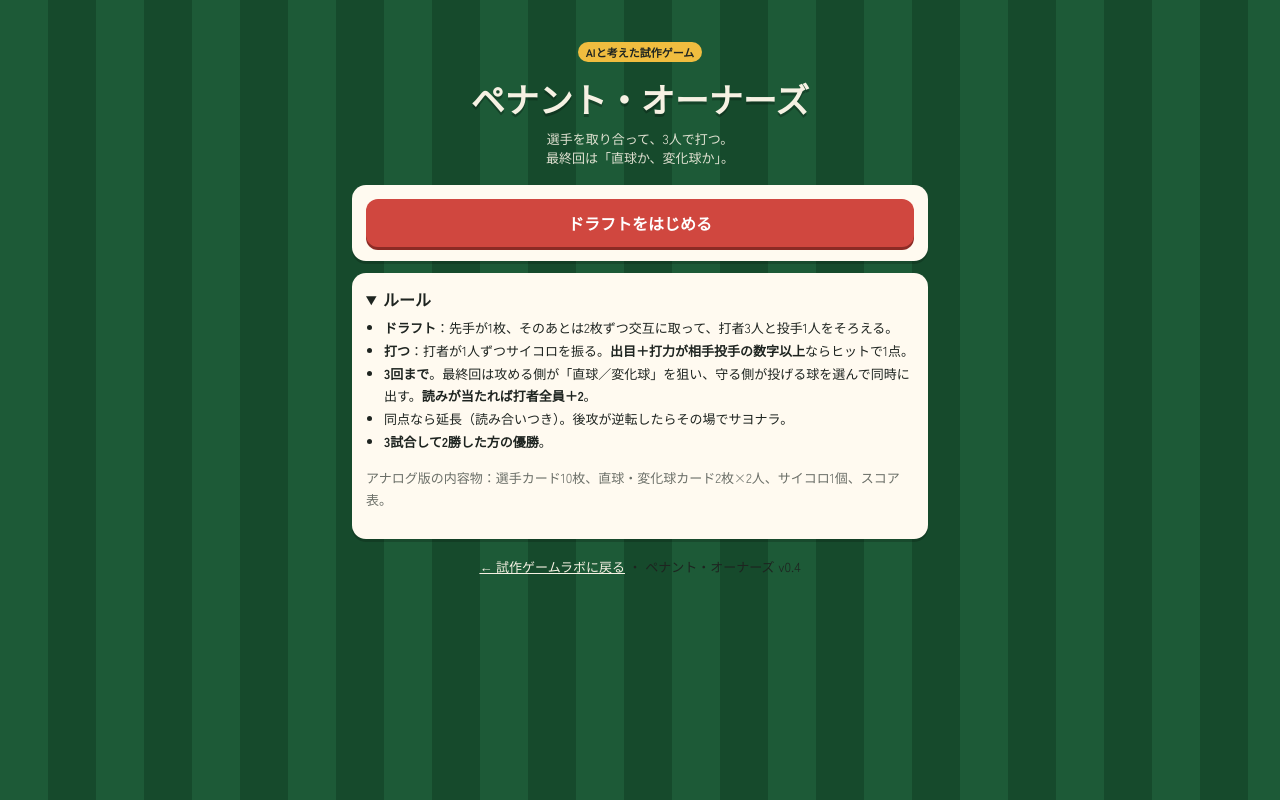
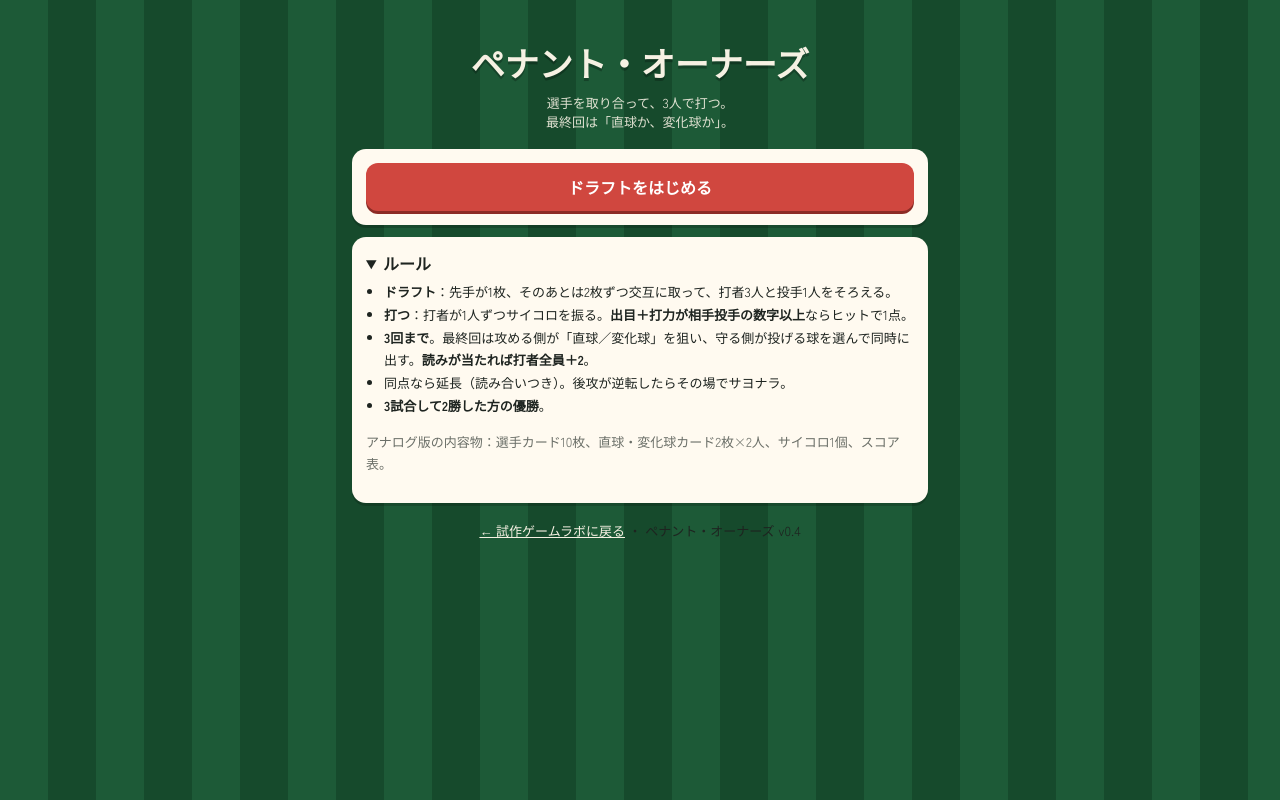
Before and after one commit to bearknuckle/kuma-jukebox, a plain HTML site: page lab/pennant-owners/index.html in a window 1280 px wide. Drawn offline with Linux system fonts and the light colour scheme; a web font is replaced by a local one.

Commit message:
ペナント・オーナーズ: タイトル画面の「AIと考えた試作ゲーム」表記を外す（作業ルールに合わせる）
Co-Authored-By: Claude Opus 5.5 <noreply@anthropic.com>
Claude-Session: https://claude.ai/code/session_01VTGLw72EWrCPdhqUKpLmc7

```diff
--- a/lab/pennant-owners/index.html
+++ b/lab/pennant-owners/index.html
@@ -235,7 +235,7 @@ const topbar=()=>`<div class="top"><span>第${Math.max(1,S.gameNo)}戦</span><sp
 
 function render(){
   if(!S){
-    $app.innerHTML=`<div class="title"><span class="badge">AIと考えた試作ゲーム</span><h1 style="margin-top:12px">ペナント・オーナーズ</h1>
+    $app.innerHTML=`<div class="title"><h1>ペナント・オーナーズ</h1>
     <div class="sub">選手を取り合って、3人で打つ。<br>最終回は「直球か、変化球か」。</div></div>
     <div class="panel"><button class="btn wide" onclick="newGame()">ドラフトをはじめる</button></div>${rules(true)}${BACK}`;return;
   }
```
